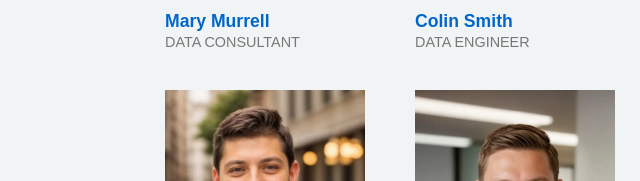
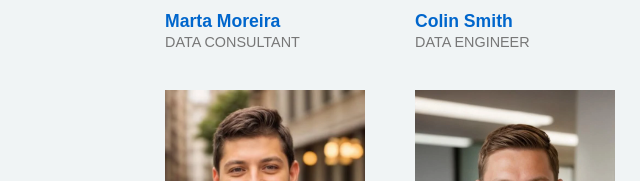
Before and after one commit to rockborne-git-training/git-exercise-04, a plain HTML site: page team.html in a window 1280 px wide. Shown: the part 432-613 px from the top of the page, 0-640 px from the left. Drawn offline with Linux system fonts and the light colour scheme.

Commit message:
modified about me section

```diff
--- a/team.html
+++ b/team.html
@@ -27,10 +27,10 @@
 
     <div class="images-wrapper">
         <div class="team-images-container">
-            <div class="team-member" onclick="openModal('Mary Murrell', 'DATA CONSULTANT', 'Hi, my name is John. I am a data analyst with a knack for turning raw numbers into meaningful insights. By day, I dive into datatsets, uncovering trends and patterns that help businesses make smart decisions. But when I am not working with data, you will probably find me in my garaage, restoring vintage motorcycles.', 'images/Website Headshot 1.webp')">
+            <div class="team-member" onclick="openModal('Marta Moreira', 'DATA CONSULTANT', 'Hi, my name is John. I am a data analyst with a knack for turning raw numbers into meaningful insights. By day, I dive into datatsets, uncovering trends and patterns that help businesses make smart decisions. But when I am not working with data, you will probably find me in my garaage, restoring vintage motorcycles.', 'images/Website Headshot 1.webp')">
                 <img src="images/Website Headshot 1.webp" alt="Headshot of a business man">
                 <div class="info">
-                    <p class="name"> Mary Murrell</p>
+                    <p class="name"> Marta Moreira</p>
                     <p class="position">DATA CONSULTANT</p>
                 </div>
 
```
